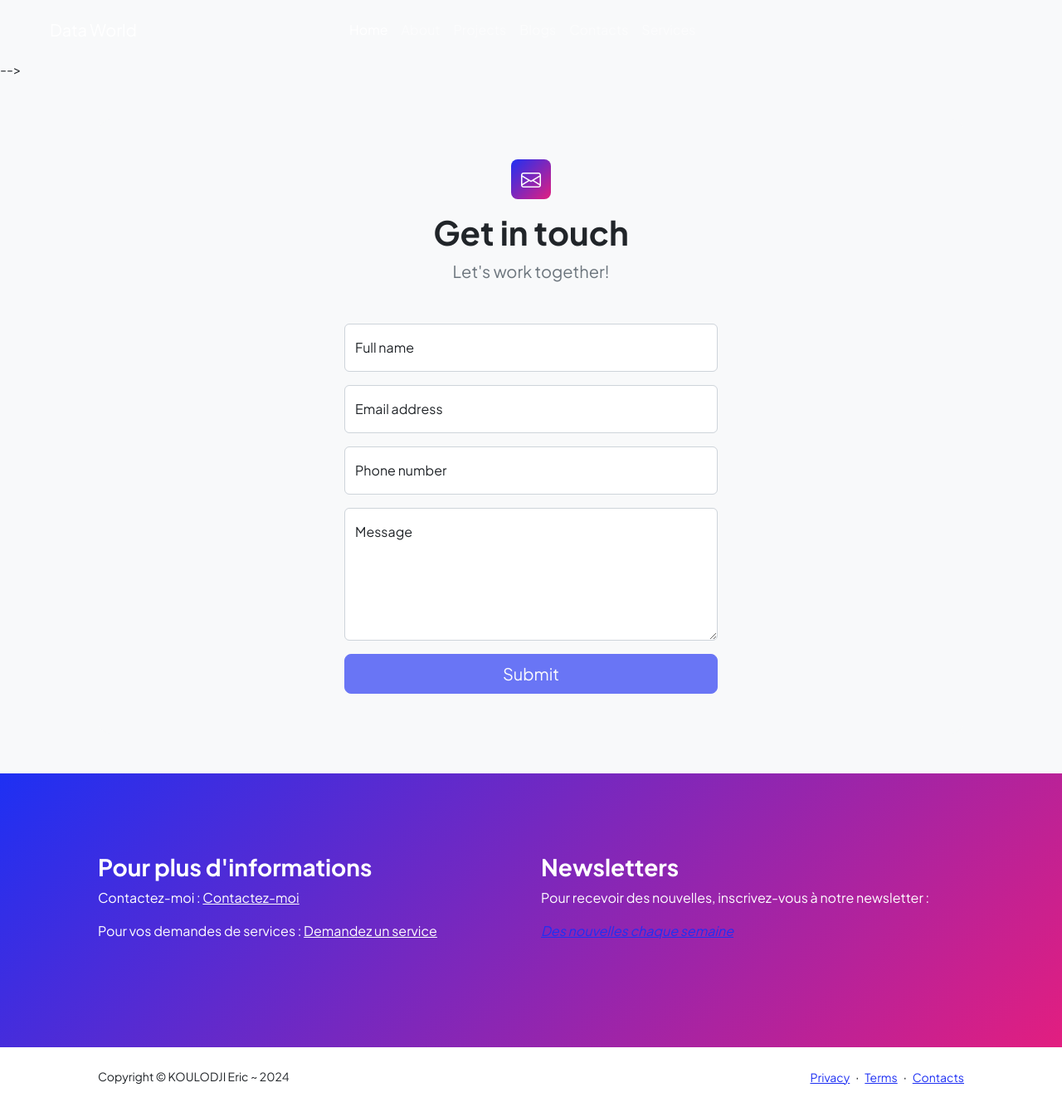
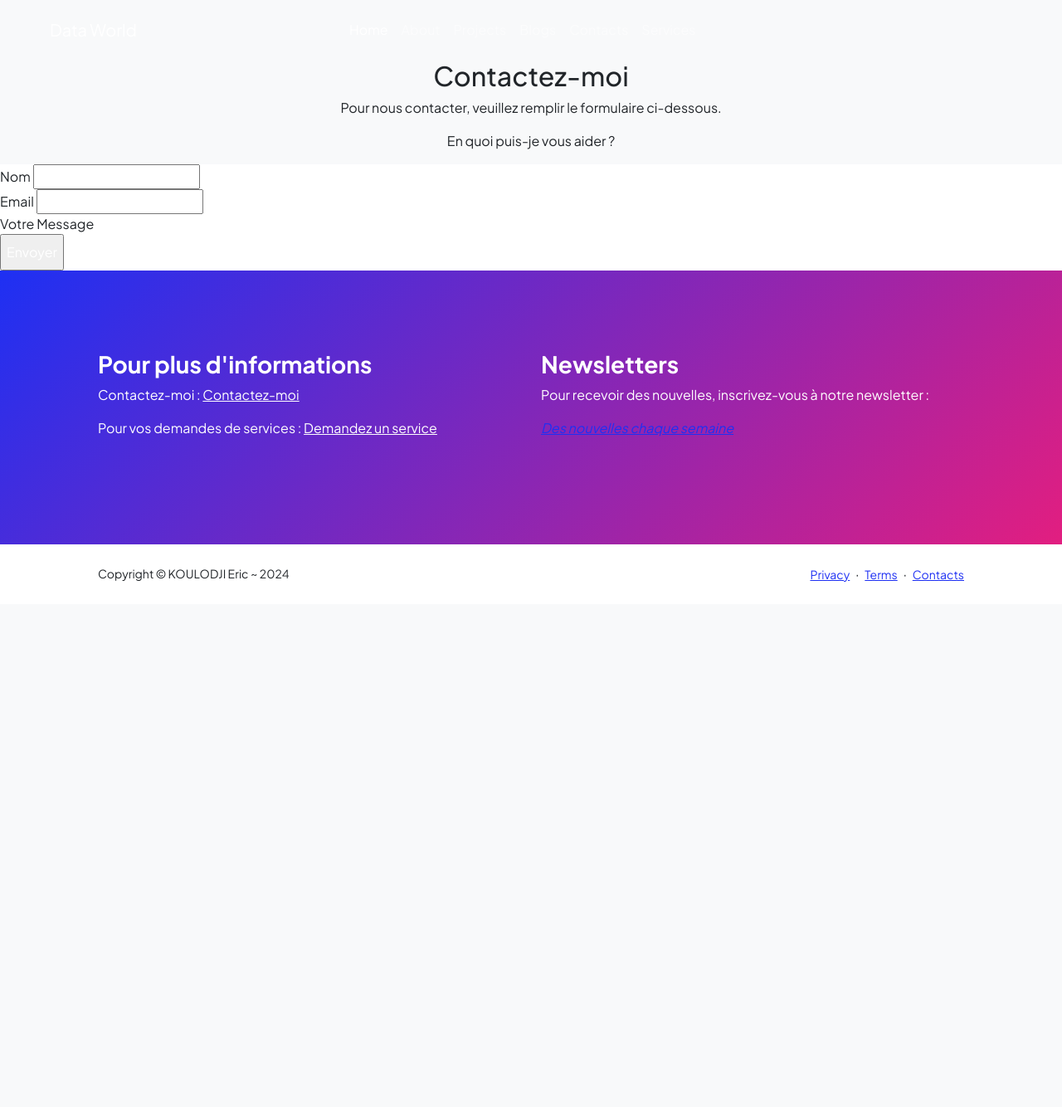
Before and after one commit to dona-eric/Data_Portfolio, a Django app: page /contacts-us/ in a window 1280 px wide. Shown: the whole page at 83% size. After the commit the page ends 701 px from the top, so only its background shows below. Run offline with Django 5.2, Linux system fonts and the light colour scheme; some libraries are stand-ins or nearby versions.

Commit message:
revisions du code

```diff
--- a/port_data/forms.py
+++ b/port_data/forms.py
@@ -41,7 +41,7 @@
 class NewsletterForms(forms.ModelForm):
     class Meta:
         model  = Newsletter
-        fields = ['nom', 'prenom', 'email']
+        fields = ['nom', 'prenom', "email"]
 
     widgets = {
         'nom': forms.TextInput(attrs={'placeholder': "Nom", "class": "form-control"}),
--- a/port_data/models.py
+++ b/port_data/models.py
@@ -96,11 +96,11 @@
 
 ## models pour la newsletter
 class Newsletter(models.Model):
-    nom = models.CharField(max_length=200, verbose_name='name')
-    prenom = models.CharField(max_length=500, verbose_name = 'surname')
+    nom = models.CharField(max_length=100, verbose_name='name')
+    prenom = models.CharField(max_length=200, verbose_name = 'surname')
     email = models.EmailField(unique=True, blank=True, null=False)
     subscribed_at = models.DateTimeField(auto_now_add=True)
-    is_active = models.BooleanField(default=True)
+    is_active = models.BooleanField(auto_created=True)
 
     def __str__(self):
         return self.email
--- a/port_data/templates/portfolio/base.html
+++ b/port_data/templates/portfolio/base.html
@@ -17,8 +17,8 @@
 <body class="bg-light font-sans leading-normal tracking-normal">
     {% include "portfolio/navbar.html" %}
     <!-- Navigation -->
-   <!-- <header class="navbar navbar-expand-lg navbar-light bg-white py-3">
-        <div class="container px-5">
+   <!-- <header class="navbar navbar-expand-lg navbar-light bg-white py-3">-->
+       <!-- <div class="container px-5">-->
             <!--<a class="navbar-brand" href="{% url 'home' %}"><span class="fw-bolder text-primary">Data World</span></a>-->
             <!--<button class="navbar-toggler" type="button" data-bs-toggle="collapse" data-bs-target="#navbarNav" aria-controls="navbarNav" aria-expanded="false" aria-label="Toggle navigation">
                 <span class="navbar-toggler-icon"></span>
@@ -32,8 +32,8 @@
                     <li class="nav-item"><a class="nav-link" href="{% url 'blog' %}">Articles</a></li>
                 </ul>
             </div>-->
-        </div>
-    </header> -->
+        <!-- <div class="container px-5">-->
+   <!-- <div class="container px-5">-->
     <!-- Main Content -->
     <main id="content-principal" class="my-8">
         {% block content %} {% endblock content %}
--- a/port_data/templates/portfolio/contacts.html
+++ b/port_data/templates/portfolio/contacts.html
@@ -2,76 +2,42 @@
 {% load static %}
 {% block content %}
 
-            <!-- Page content-->
-            <section class="py-5">
-                <div class="container px-5">
-                    <!-- Contact form-->
-                    <div class="bg-light rounded-4 py-5 px-4 px-md-5">
-                        <div class="text-center mb-5">
-                            <div class="feature bg-primary bg-gradient-primary-to-secondary text-white rounded-3 mb-3"><i class="bi bi-envelope"></i></div>
-                            <h1 class="fw-bolder">Get in touch</h1>
-                            <p class="lead fw-normal text-muted mb-0">Let's work together!</p>
+    <title>Contacts</title>
+    <section class="max-w-4xl mx-auto px-6 py-12">
+        <h2 class="text-3xl font-semibold text-center text-indigo-600 mb-6">Contactez-moi</h2>
+
+        <div class="text-center mb-6">
+            <p class="text-lg text-gray-700">Pour nous contacter, veuillez remplir le formulaire ci-dessous.</p>
+            <p class="text-sm text-gray-500">En quoi puis-je vous aider ?</p>
         </div>
-                        <div class="row gx-5 justify-content-center">
-                            <div class="col-lg-8 col-xl-6">
-                                <!-- * * * * * * * * * * * * * * *-->
-                                <!-- * * SB Forms Contact Form * *-->
-                                <!-- * * * * * * * * * * * * * * *-->
-                                <!-- This form is pre-integrated with SB Forms.-->
-                                <!-- To make this form functional, sign up at-->
-                                <!-- https://startbootstrap.com/solution/contact-forms-->
-                                <!-- to get an API token!-->
-                                <form id="contactForm" data-sb-form-api-token="API_TOKEN">
-                                    <!-- Name input-->
-                                    <div class="form-floating mb-3">
-                                        <input class="form-control" id="name" type="text" placeholder="Enter your name..." data-sb-validations="required" />
-                                        <label for="name">Full name</label>
-                                        <div class="invalid-feedback" data-sb-feedback="name:required">A name is required.</div>
+
+        <form action="" method="post" novalidate class="bg-white p-8 rounded-lg shadow-md">
+            {% csrf_token %}
+            <div class="space-y-4">
+                <!-- Name Field -->
+                <div>
+                    <label for="name" class="block text-sm font-medium text-gray-700">Nom</label>
+                    {{ form.name }}
                 </div>
-                                    <!-- Email address input-->
-                                    <div class="form-floating mb-3">
-                                        <input class="form-control" id="email" type="email" placeholder="name@example.com" data-sb-validations="required,email" />
-                                        <label for="email">Email address</label>
-                                        <div class="invalid-feedback" data-sb-feedback="email:required">An email is required.</div>
-                                        <div class="invalid-feedback" data-sb-feedback="email:email">Email is not valid.</div>
+
+                <!-- Email Field -->
+                <div>
+                    <label for="email" class="block text-sm font-medium text-gray-700">Email</label>
+                    {{ form.email }}
                 </div>
-                                    <!-- Phone number input-->
-                                    <div class="form-floating mb-3">
-                                        <input class="form-control" id="phone" type="tel" placeholder="(123) 456-7890" data-sb-validations="required" />
-                                        <label for="phone">Phone number</label>
-                                        <div class="invalid-feedback" data-sb-feedback="phone:required">A phone number is required.</div>
+
+                <!-- Message Field -->
+                <div>
+                    <label for="message" class="block text-sm font-medium text-gray-700">Votre Message</label>
+                    {{ form.message }}
                 </div>
-                                    <!-- Message input-->
-                                    <div class="form-floating mb-3">
-                                        <textarea class="form-control" id="message" type="text" placeholder="Enter your message here..." style="height: 10rem" data-sb-validations="required"></textarea>
-                                        <label for="message">Message</label>
-                                        <div class="invalid-feedback" data-sb-feedback="message:required">A message is required.</div>
-                                    </div>
-                                    <!-- Submit success message-->
-                                    <!---->
-                                    <!-- This is what your users will see when the form-->
-                                    <!-- has successfully submitted-->
-                                    <div class="d-none" id="submitSuccessMessage">
-                                        <div class="text-center mb-3">
-                                            <div class="fw-bolder">Form submission successful!</div>
-                                            To activate this form, sign up at
-                                            <br />
-                                            <a href="https://startbootstrap.com/solution/contact-forms">https://startbootstrap.com/solution/contact-forms</a>
+
+                <!-- Submit Button -->
+                <div>
+                    <input type="submit" value="Envoyer" class="w-full bg-indigo-600 text-white py-2 rounded-lg hover:bg-indigo-700 transition duration-300">
                 </div>
             </div>
-                                    <!-- Submit error message-->
-                                    <!---->
-                                    <!-- This is what your users will see when there is-->
-                                    <!-- an error submitting the form-->
-                                    <div class="d-none" id="submitErrorMessage"><div class="text-center text-danger mb-3">Error sending message!</div></div>
-                                    <!-- Submit Button-->
-                                    <div class="d-grid"><button class="btn btn-primary btn-lg disabled" id="submitButton" type="submit">Submit</button></div>
         </form>
-                            </div>
-                        </div>
-                    </div>
-                </div>
     </section>
-        </main>
     <script src="{% static 'js/scripts.js' %}"></script>
 {% endblock content %}
--- a/port_data/views.py
+++ b/port_data/views.py
@@ -135,52 +135,45 @@
 
 """vue pour les newsletters """
 
+from django.http import HttpResponse
+
 def newsletters(request):
     if request.method == 'POST':
         form = NewsletterForms(request.POST)
         if form.is_valid():
             try:
                 nom = form.cleaned_data['nom']
+                prenom = form.cleaned_data['prenom']
                 email = form.cleaned_data['email']
                 validate_email(email)
 
-                # verifier si le mail existe déja
-                news, created = Newsletter.objects.get_or_create(email = email,
-                                                                 defaults={"nom": nom})
-                if created:
-
-                    admin_message = f"""
-                                Nouvelle Inscription à la newsletter !
-                                Details de l'inscription :
-                                -Nom :{nom}
-                                -Email: {email}
-                                Pour tous les details , connectez-vous au site de l'administrateur
-                                """
-                    send_mail(
-                        subject= 'Nouvelle inscription à la Newsletter',
-                        message= admin_message,
-                        from_email= settings.DEFAULT_FROM_EMAIL,
-                        recipient_list=[settings.ADMIN_EMAIL],
-                        fail_silently= False,
-                    )
-                    messages.success(request, f'Merci {nom} ! Vous etes inscrit à la newsletter')
+                # Vérifier si le mail existe déjà
+                news = Newsletter.objects.filter(email=email).first()
+                if news:
+                    messages.info(request, "Cette adresse est déjà inscrite à notre newsletter")
                 else:
-                    messages.info(
-                        request, "Cette adresse est déja inscrite à notre newsletter"
-                    )
-                return redirect('home')
+                    news = Newsletter(nom=nom, prenom=prenom, email=email)
+                    news.save()
+                    messages.success(request, f"Merci {nom} ! Vous êtes inscrit à la newsletter")
+                    print("Nouvelle inscription :", news)
+                return redirect('home')  # Assurez-vous que 'home' est défini dans vos URLs
             except ValidationError:
-                messages.error(
-                    request, "Veuillez fournir une adresse email valide"
-                )
+                messages.error(request, "Veuillez fournir une adresse email valide.")
             except Exception as e:
-                messages.error(request, "Une erreur est survenue lors de l'inscription. Veuillez réessayer")
+                print("Erreur lors de l'inscription :", e)
+                messages.error(request, "Une erreur est survenue. Veuillez réessayer.")
+        else:
+            # Formulaire invalide
+            messages.error(request, "Veuillez corriger les erreurs dans le formulaire.")
     else:
         form = NewsletterForms()
-    return render(request, 'portfolio/newsletters.html',
-                  {'form': form,
-                   'title': 'Inscription à la newsletter',
-                   "description": "Restez informé de nos dernières actualités"})
+
+    # Rendu de la page avec le formulaire
+    return render(request, 'portfolio/newsletters.html', {
+        'form': form,
+        'title': 'Inscription à la newsletter',
+        "description": "Restez informé de nos dernières actualités"
+    })
 
 
 
```
Also changed, not shown: port_data/templates/portfolio/home.html (+7 -4 lines), port_data/templates/portfolio/newsletters.html (+11 -0 lines), media/portfolio_projects/Capture_décran_du_2024-12-07_18-51-02.png (added), port_data/migrations/0013_alter_newsletter_is_active_alter_newsletter_nom_and_more.py (added), portfolio_articles/huit.png (deleted), portfolio_projects/01_a_pytorch_workflow.jpeg (deleted), 1 other file. Lines whose indentation alone changed are shown as unchanged.
